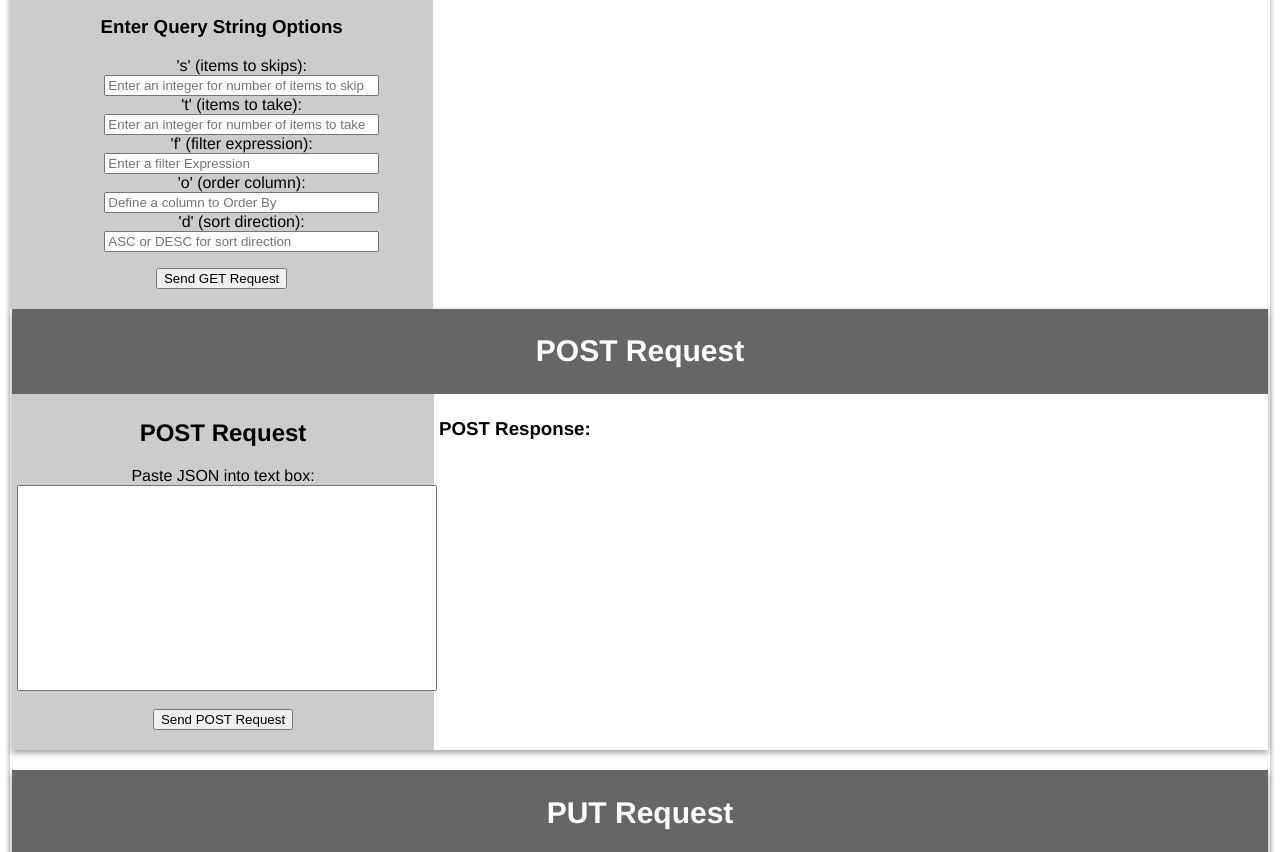
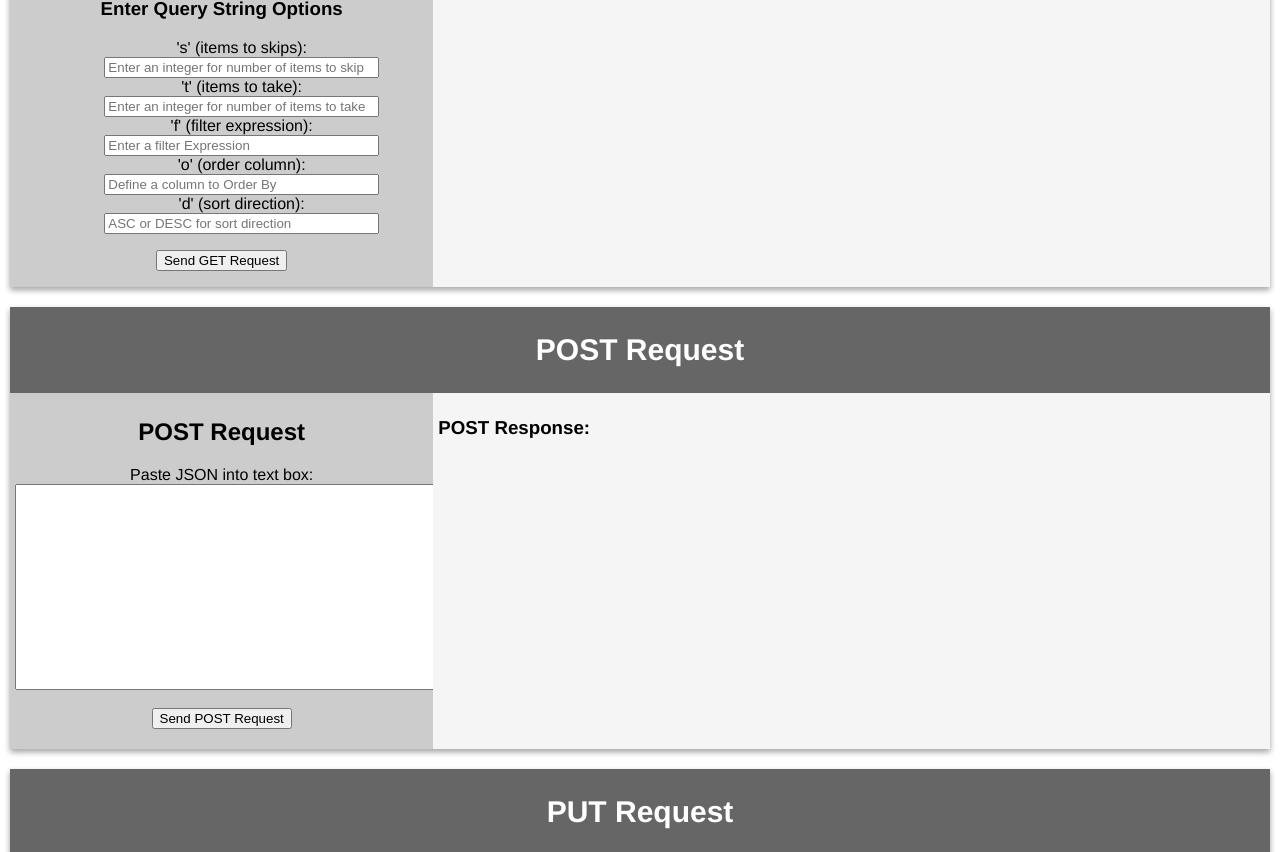
Before and after one commit to Skyliner33v/BrmAPI, a plain HTML site: page index.html in a window 1280 px wide. Shown: the part 621-1473 px from the top of the page. Drawn offline with Linux system fonts and the light colour scheme; no server answers.

Commit message:
Finally fixed the layout issues

```diff
--- a/index.html
+++ b/index.html
@@ -43,13 +43,13 @@
     </div>
 
     <!--GET section-->
-    <li id="getDiv" class="cards">
+    <div id="getDiv" class="cards">
         <header id="getHeader">
             <h2>GET Request</h2>
         </header>
 
         <section id="getSection">
-            <nav id="getNav">
+            <nav>
                 <h2 id="getHeader">GET Request</h2>
                 <label for="controller">Enter Controller Name:</label>
                 <select id="controllerDropdown" name="controllerSelect"></select>
--- a/style.css
+++ b/style.css
@@ -26,6 +26,7 @@ header {
 section {
     display: -webkit-flex;
     display: flex;
+    max-height: 400px;
 }
 
 /* Stack containers on top of each other*/
@@ -49,9 +50,10 @@ nav {
 article {
     flex: 2;
     padding: 5px;
-    overflow: scroll;
-    word-wrap: break-word;
-
+    overflow: auto;
+    background-color: whitesmoke;
+    display: flex;
+    flex-direction: column;
 }
 
 /*Style the form elements*/
```
